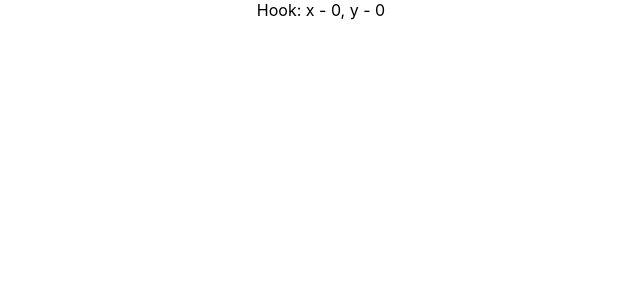
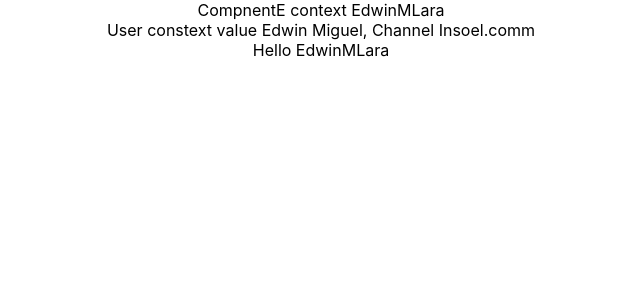
Before and after one commit to EdwinMLara/react-examples-general, a React (Create React App) app: page / in a window 1280 px wide. Shown: the top 300 px of the page, without its empty margins (319-959 px from the left). Built offline with nearby package versions, Linux system fonts and the light colour scheme.

Commit message:
Otra Forma normal de utilizar el contexto

```diff
--- a/src/App.js
+++ b/src/App.js
@@ -1,19 +1,10 @@
 import React from 'react';
-import logo from './logo.svg';
 import './App.css';
-import FocusInput from './components/FocusInput';
-import RefsDemo from './components/RefsDemo';
-import ComponentC from './components/ComponentC';
-import { UserProvider } from './components/userContext';
-import PostList from './components/PostList';
-import PostForm from './components/PostForm';
-import HookCounterThree from './components/HookCounterThree';
-import HookCounterFour from './components/HookCounterFour';
-import ClassCounterOne from './components/ClassCounterOne';
-import HoocounterOneUseeffec from './components/HookcounterOneUseEffec'
-import ClassMouse from './components/ClassMouse';
-import HookMouse from './HookMouse';
+import ComponentE from './components/ComponentE'
 
+
+export const UserContext2 = React.createContext();
+export const ChannelContext = React.createContext();
 
 function App() {
   return (
@@ -21,7 +12,11 @@ function App() {
       {/*<UserProvider value="vishwas">
         <ComponentC/>
       </UserProvider>*/}
-      <HookMouse/>
+      <UserContext2.Provider value="Edwin Miguel">
+        <ChannelContext.Provider value="Insoel.comm">
+          <ComponentE/>
+        </ChannelContext.Provider>
+      </UserContext2.Provider>
     </div>
   );
 }
--- a/src/components/ComponentE.js
+++ b/src/components/ComponentE.js
@@ -1,6 +1,7 @@
-import React, { Component } from 'react';
+import React, { Component, useContext } from 'react';
 import ComponentF from './ComponentF';
 import UserContext from './userContext';
+import { ChannelContext,UserContext2 } from '../App';
 
 class ComponentE extends Component {
     constructor(props) {
@@ -13,6 +14,20 @@ class ComponentE extends Component {
         return (
             <div>
                 CompnentE context {this.context}
+                <UserContext2.Consumer>
+                    {
+                        user =>{
+                        return (<ChannelContext.Consumer>
+                                {
+                                    channel => {
+                                    return <div>User constext value {user}, Channel {channel}</div>
+                                    }
+                                }
+                                </ChannelContext.Consumer>
+                            )
+                        }
+                    }
+                </UserContext2.Consumer>
                 <ComponentF/>
             </div>
         );
```
